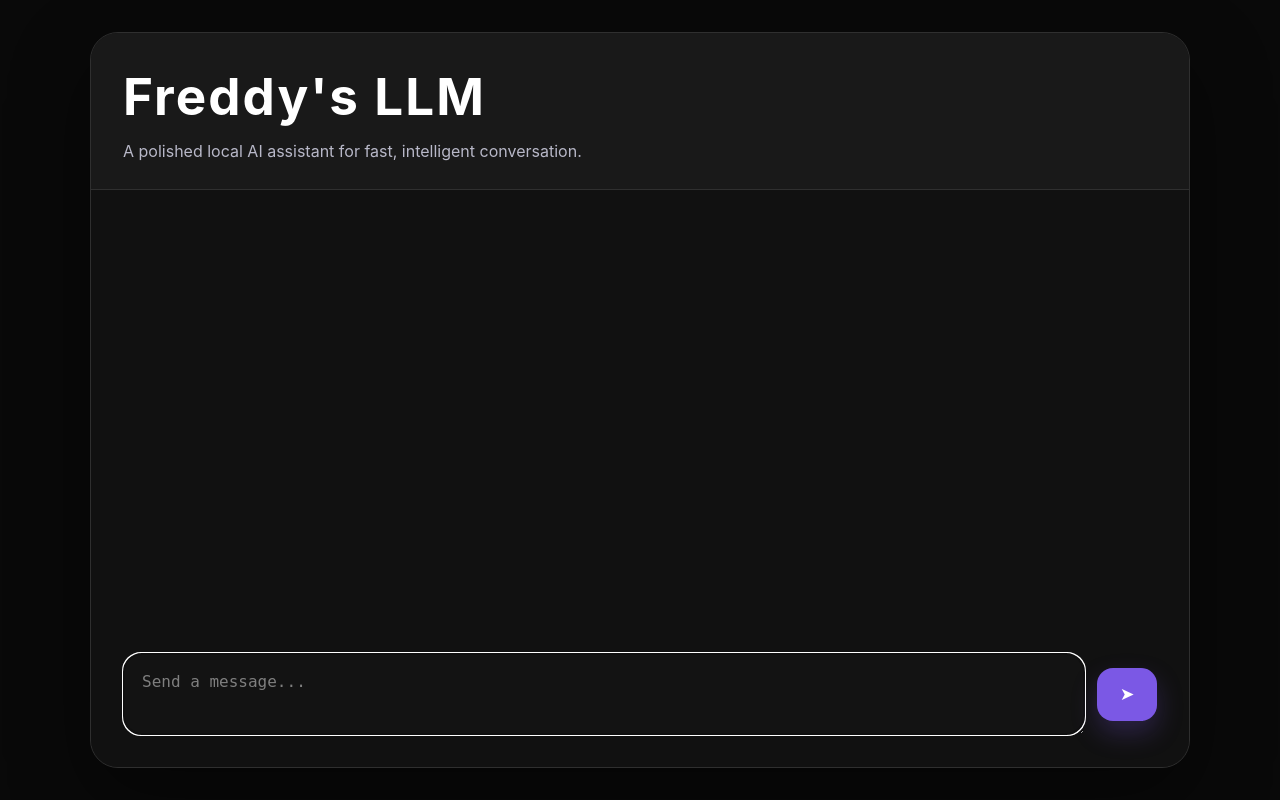
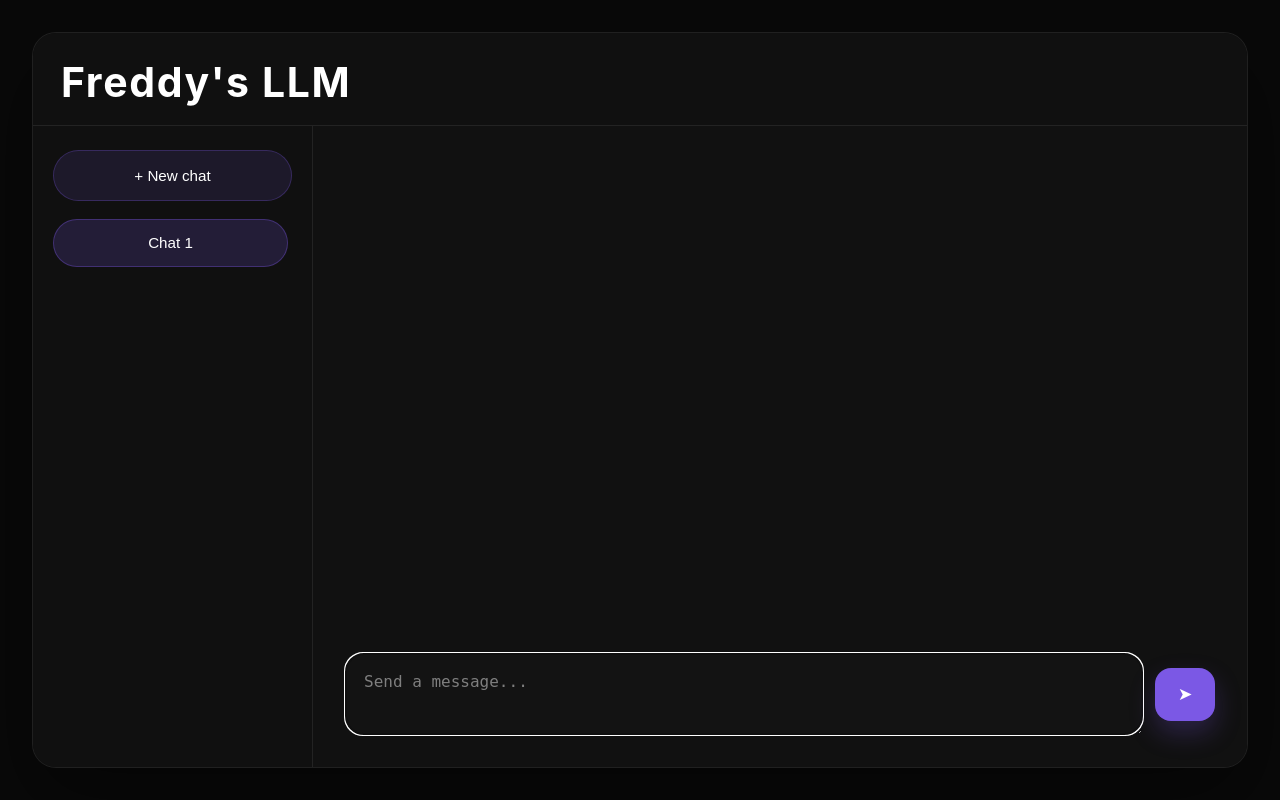
Before and after one commit to FredBaos/Local_Chatbot_MCP_v1, a Flask app: page / in a window 1280 px wide. Run offline with Flask 3, Linux system fonts and the light colour scheme.

Commit message:
continuing work

```diff
--- a/Chatbot_App/app_v2.py
+++ b/Chatbot_App/app_v2.py
@@ -31,10 +31,6 @@
             verbose=False
         )
 
-        #return jsonify({
-        #    "label": "MLX Intelligent Analysis",
-        #    "confidence": ai_response.strip()
-        #})
         return ai_response.strip()
 
     except Exception as e:
--- a/Chatbot_App/static/css/style.css
+++ b/Chatbot_App/static/css/style.css
@@ -21,37 +21,129 @@
 }
 
 .chatbot {
-  width: min(96vw, 1100px);
-  max-width: 1100px;
+  width: min(98vw, 1360px);
+  max-width: 1360px;
   height: calc(100vh - 4rem);
   display: flex;
   flex-direction: column;
-  background: linear-gradient(180deg, #121212 0%, #181818 100%);
-  border: 1px solid #2f2f2f;
-  border-radius: 28px;
-  box-shadow: 0 30px 80px rgba(0, 0, 0, 0.45);
+  background: #0d0d0d;
+  border: 1px solid rgba(255, 255, 255, 0.08);
+  border-radius: 24px;
+  box-shadow: 0 32px 80px rgba(0, 0, 0, 0.45);
   overflow: hidden;
 }
 
 .chat-header {
-  padding: 32px 32px 24px;
-  background: rgba(26, 26, 26, 0.95);
-  border-bottom: 1px solid #2f2f2f;
+  padding: 24px 28px 18px;
+  background: rgba(16, 16, 16, 0.95);
+  border-bottom: 1px solid rgba(255, 255, 255, 0.08);
+}
+
+.header-top {
+  display: flex;
+  align-items: center;
+  justify-content: space-between;
+  gap: 16px;
 }
 
 .chat-header h1 {
   margin: 0;
   color: #ffffff;
-  font-size: clamp(2rem, 4vw, 3.2rem);
+  font-size: clamp(1.8rem, 3.2vw, 2.8rem);
   letter-spacing: 0.04em;
 }
 
-.chat-header .subtitle {
-  margin: 12px 0 0;
-  color: #b8b8c8;
-  font-size: 1rem;
-  max-width: 640px;
-  line-height: 1.6;
+.new-chat-btn {
+  background: rgba(123, 88, 229, 0.12);
+  color: #ffffff;
+  border: 1px solid rgba(123, 88, 229, 0.28);
+  border-radius: 999px;
+  padding: 0.9rem 1.2rem;
+  font-size: 0.95rem;
+  cursor: pointer;
+  transition: background 0.2s ease, transform 0.2s ease;
+}
+
+.new-chat-btn:hover {
+  background: rgba(123, 88, 229, 0.22);
+  transform: translateY(-1px);
+}
+
+.tab-bar {
+  display: flex;
+  flex-direction: column;
+  gap: 10px;
+}
+
+.tab {
+  background: rgba(255, 255, 255, 0.04);
+  color: #d9d9d9;
+  border: 1px solid transparent;
+  border-radius: 999px;
+  padding: 0.8rem 1.1rem;
+  font-size: 0.95rem;
+  cursor: pointer;
+  transition: background 0.2s ease, border-color 0.2s ease, color 0.2s ease;
+}
+
+.tab.active {
+  background: rgba(123, 88, 229, 0.18);
+  color: #ffffff;
+  border-color: rgba(123, 88, 229, 0.35);
+}
+
+.tab:hover {
+  background: rgba(255, 255, 255, 0.08);
+}
+
+
+.chat-body {
+  display: flex;
+  flex: 1;
+  min-height: 0;
+}
+
+.sidebar {
+  width: min(280px, 28vw);
+  background: #101010;
+  border-right: 1px solid rgba(255, 255, 255, 0.08);
+  padding: 24px 20px;
+  display: flex;
+  flex-direction: column;
+  gap: 18px;
+  min-height: 0;
+}
+
+.tab-bar {
+  flex: 1;
+  min-height: 0;
+  overflow-y: auto;
+  padding-right: 4px;
+}
+
+.chat-main {
+  display: flex;
+  flex-direction: column;
+  flex: 1;
+  min-height: 0;
+}
+
+.tab-bar {
+  display: flex;
+  flex-direction: column;
+  gap: 10px;
+  width: 100%;
+}
+
+.tab {
+  width: 100%;
+  justify-content: flex-start;
+  padding: 0.9rem 1rem;
+}
+
+.new-chat-btn {
+  width: 100%;
+  padding: 1rem 1rem;
 }
 
 .chat-form {
--- a/Chatbot_App/static/script.js
+++ b/Chatbot_App/static/script.js
@@ -1,14 +1,69 @@
-let savedpasttext = []; // Variable to store the message
-let savedpastresponse = []; // Variable to store the message
-
-// Section: get the Id of the talking container
 const messagesContainer = document.getElementById('messages-container');
 const messageForm = document.getElementById('message-form');
 const messageInput = document.getElementById('message-input');
-//
+const tabBar = document.getElementById('tab-bar');
+const newChatBtn = document.getElementById('new-chat-btn');
 
-//Section: function to creat the dialogue window
+let conversations = [];
+let activeConversationIndex = 0;
+
+const createConversation = (title = 'Chat 1') => ({
+  title,
+  messages: []
+});
+
+const renderTabs = () => {
+  tabBar.innerHTML = '';
+  conversations.forEach((conversation, index) => {
+    const tabButton = document.createElement('button');
+    tabButton.className = `tab${index === activeConversationIndex ? ' active' : ''}`;
+    tabButton.textContent = conversation.title;
+    tabButton.type = 'button';
+    tabButton.title = 'Click to switch chat. Double-click to rename.';
+    tabButton.addEventListener('click', () => switchConversation(index));
+    tabButton.addEventListener('dblclick', () => renameConversation(index));
+    tabBar.appendChild(tabButton);
+  });
+};
+
+const renameConversation = (index) => {
+  const current = conversations[index].title;
+  const newTitle = prompt('Rename chat', current);
+  if (newTitle === null) return;
+  const trimmedTitle = newTitle.trim();
+  if (trimmedTitle.length === 0) return;
+  conversations[index].title = trimmedTitle;
+  renderTabs();
+};
+
+const switchConversation = (index) => {
+  if (index === activeConversationIndex) return;
+  activeConversationIndex = index;
+  renderTabs();
+  renderMessages();
+};
+
+const renderMessages = () => {
+  messagesContainer.innerHTML = '';
+  const conversation = conversations[activeConversationIndex];
+
+  conversation.messages.forEach((message) => {
+    const messageElement = document.createElement('div');
+    const textElement = document.createElement('p');
+    messageElement.className = `message ${message.role}`;
+    textElement.innerText = message.content;
+    messageElement.appendChild(textElement);
+    messagesContainer.appendChild(messageElement);
+    const clearDiv = document.createElement('div');
+    clearDiv.style.clear = 'both';
+    messagesContainer.appendChild(clearDiv);
+  });
+
+  messagesContainer.scrollTop = messagesContainer.scrollHeight;
+};
+
 const addMessage = (message, role) => {
+  conversations[activeConversationIndex].messages.push({ content: message, role });
   const messageElement = document.createElement('div');
   const textElement = document.createElement('p');
   messageElement.className = `message ${role}`;
@@ -20,13 +75,19 @@
   messagesContainer.appendChild(clearDiv);
   messagesContainer.scrollTop = messagesContainer.scrollHeight;
 };
-//
 
+const addNewConversation = () => {
+  const title = `Chat ${conversations.length + 1}`;
+  conversations.push(createConversation(title));
+  activeConversationIndex = conversations.length - 1;
+  renderTabs();
+  renderMessages();
+  messageInput.focus();
+};
 
-//Section: Calling the model
 const sendMessage = async (message) => {
   addMessage(message, 'user');
-  // Loading animation
+
   const loadingRow = document.createElement('div');
   loadingRow.className = 'loading-row';
   const loadingElement = document.createElement('div');
@@ -35,14 +96,10 @@
   messagesContainer.appendChild(loadingRow);
   loadingRow.scrollIntoView({ block: 'end' });
 
-  async function makePostRequest(msg) {
-    const url = '/analyze';
-    const requestBody = {
-      text: msg
-    };
+  const requestBody = { text: message };
 
   try {
-      const response = await fetch(url, {
+    const response = await fetch('/analyze', {
       method: 'POST',
       headers: {
         'Content-Type': 'application/json'
@@ -51,33 +108,20 @@
     });
 
     const data = await response.text();
-      // Handle the response data here
-      console.log(data);
-      return data;
-    } catch (error) {
-      // Handle any errors that occurred during the request
-      console.error('Error:', error);
-      return error
-    }
+    loadingRow.remove();
+
+    if (!response.ok) {
+      addMessage(`Error: ${data}`, 'error');
+      return;
     }
 
-  var res = await makePostRequest(message);
-
-  data = {"response": res};
-
-  // Deleting the loading animation
+    addMessage(data, 'aibot');
+  } catch (error) {
     loadingRow.remove();
-
-  if (data.error) {
-    const errorMessage = JSON.stringify(data);
-    addMessage(errorMessage, 'error');
-  } else {
-    const responseMessage = data['response'];
-    addMessage(responseMessage, 'aibot');
+    addMessage(`Request failed: ${error.message}`, 'error');
   }
 };
 
-//Section: Button to submit to the model and get the response
 messageForm.addEventListener('submit', async (event) => {
   event.preventDefault();
   const message = messageInput.value.trim();
@@ -87,7 +131,6 @@
   }
 });
 
-// Send the message when pressing Enter in the textarea.
 messageInput.addEventListener('keydown', async (event) => {
   if (event.key === 'Enter' && !event.shiftKey) {
     event.preventDefault();
@@ -98,3 +141,14 @@
     }
   }
 });
+
+newChatBtn.addEventListener('click', addNewConversation);
+
+const initialize = () => {
+  conversations = [createConversation('Chat 1')];
+  activeConversationIndex = 0;
+  renderTabs();
+  renderMessages();
+};
+
+initialize();
--- a/Chatbot_App/templates/index.html
+++ b/Chatbot_App/templates/index.html
@@ -19,17 +19,23 @@
     <main>
       <div class="chatbot">
         <div class="chat-header">
-          <div class="title-wrapper">
+          <div class="header-top">
             <h1>Freddy's LLM</h1>
-            <p class="subtitle">A polished local AI assistant for fast, intelligent conversation.</p>
           </div>
         </div>
-        <div class="spacer" id="messages-container"></div>
-
-        <form class="chat-form" id="message-form" action="#">
-          <textarea type="text" id="message-input" placeholder="Send a message..." autofocus></textarea>
-          <button type="submit">➤</button>
-        </form>
+        <div class="chat-body">
+          <aside class="sidebar">
+            <button class="new-chat-btn" id="new-chat-btn">+ New chat</button>
+            <div class="tab-bar" id="tab-bar"></div>
+          </aside>
+          <section class="chat-main">
+            <div class="spacer" id="messages-container"></div>
+            <form class="chat-form" id="message-form" action="#">
+              <textarea type="text" id="message-input" placeholder="Send a message..." autofocus></textarea>
+              <button type="submit">➤</button>
+            </form>
+          </section>
+        </div>
       </div>
     </main>
     <!--end chatbot container-->
```
Also changed, not shown: README.md. Lines whose indentation alone changed are shown as unchanged.
